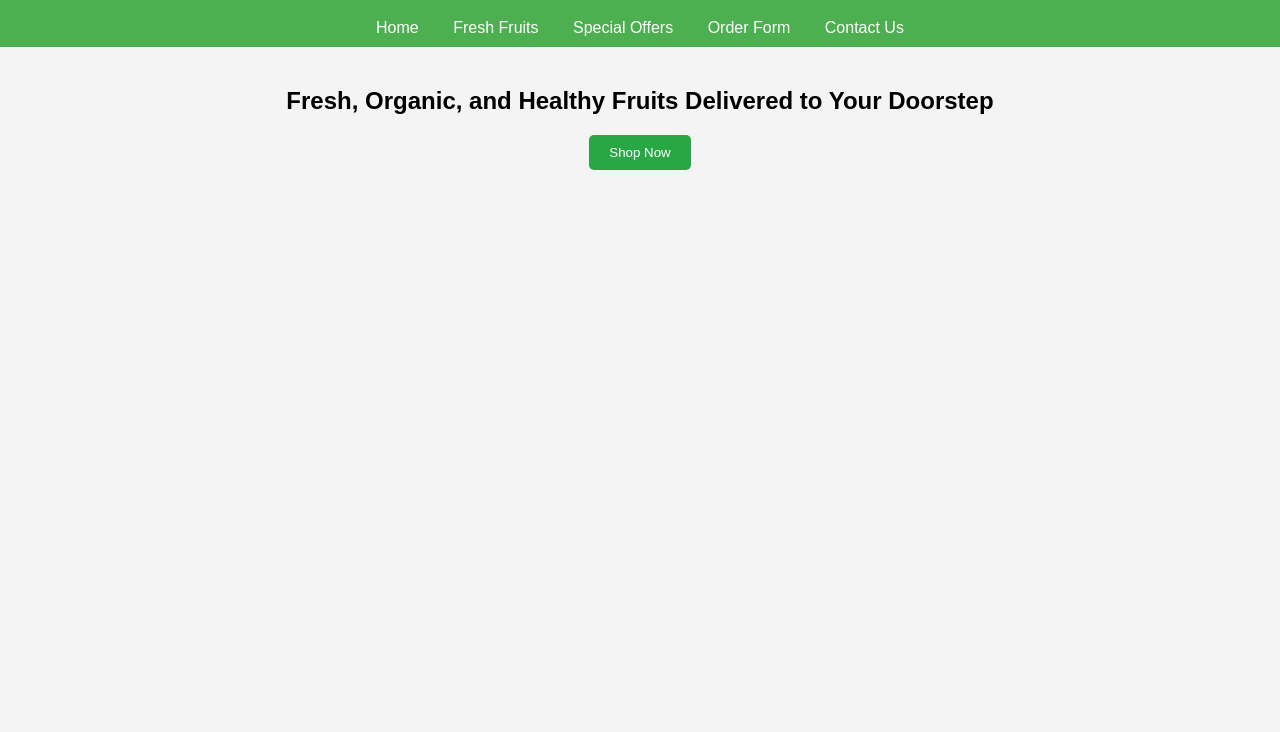
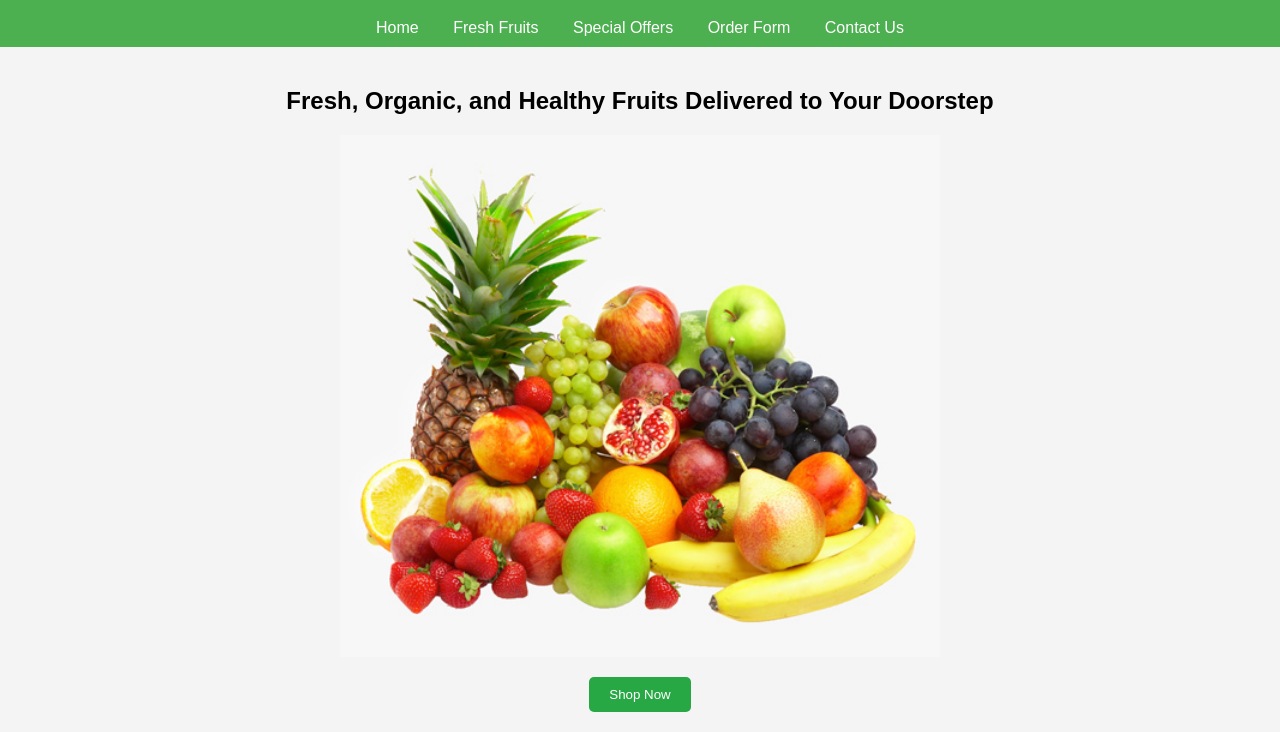
Before and after one commit to Mike25-prog/frontend_mobileWebApp, a plain HTML site: page index.html in a window 1280 px wide. Shown: the part 71-803 px from the top of the page. Drawn offline with Linux system fonts and the light colour scheme.

Commit message:
latest changes with my image

```diff
--- a/index.html
+++ b/index.html
@@ -20,6 +20,12 @@
 
     <section id="landing">
         <h2>Fresh, Organic, and Healthy Fruits Delivered to Your Doorstep</h2>
+
+        <!-- Landing Page Image -->
+
+             <img src="images/online-grocery-gurgaon.jpg" alt="Fresh Organic Fruits" style="width:100%; height:auto; margin-top:20px;">
+
+
         <button id="shop-now-btn">Shop Now</button>
     </section>
 
--- a/styles.css
+++ b/styles.css
@@ -47,3 +47,9 @@ input, select, textarea {
     margin: 10px 0;
     box-sizing: border-box;
 }
+img {
+    max-width: 600px; /* Set a maximum width for the image */
+    height: auto;     /* Maintain aspect ratio */
+    display: block;   /* Center the image */
+    margin: 20px auto; /* Add margin and center the image horizontally */
+}
```
Also changed, not shown: images/online-grocery-gurgaon.jpg (added).
